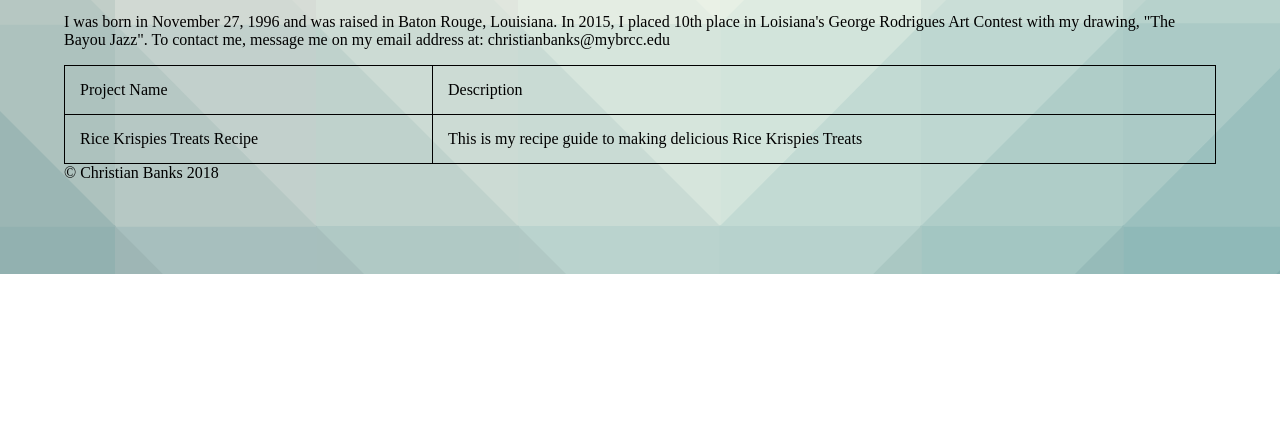
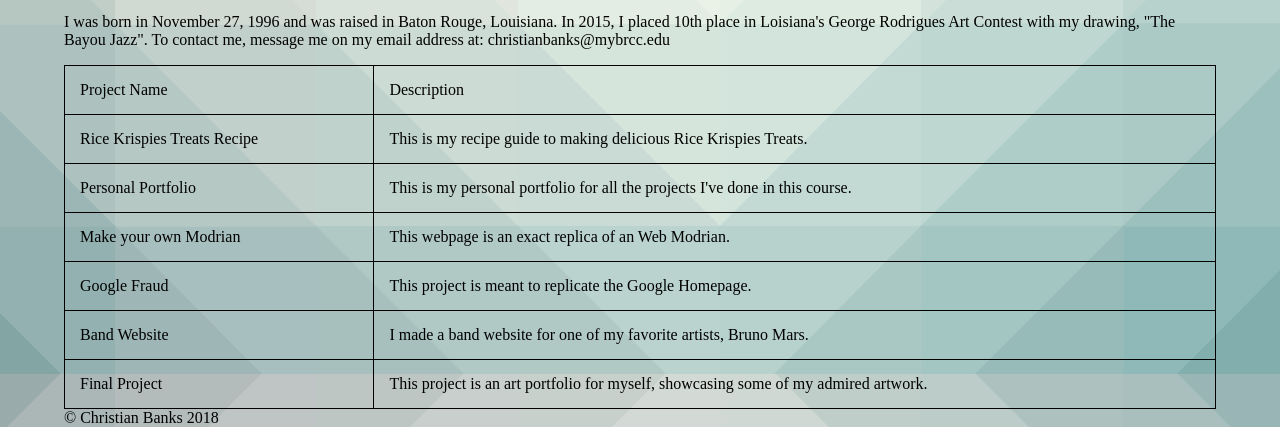
Before and after one commit to christianbanks/christianbanks.github.io, a plain HTML site: page Project 1/Index.html in a window 1280 px wide. Shown: the part 526-953 px from the top of the page. Before the commit the page ends 800 px from the top, so only its background shows below. Drawn offline with Linux system fonts and the light colour scheme.

Commit message:
Add files via upload

```diff
--- a/Project 1/Index.html
+++ b/Project 1/Index.html
@@ -5,7 +5,7 @@
     </head>
     <body>
         <link href="style.css" rel="stylesheet">
-        <div class, "shell">
+        <div class="shell">
             <section class="art">
                 <header>
                     <h1>Christian Banks' Personal Profile</h1>
@@ -26,7 +26,27 @@
                     </tr>
                     <tr>
                         <td>Rice Krispies Treats Recipe</td>
-                        <td>This is my recipe guide to making delicious Rice Krispies Treats</td>
+                        <td>This is my recipe guide to making delicious Rice Krispies Treats.</td>
+                    </tr>
+                    <tr>
+                        <td>Personal Portfolio</td>
+                        <td>This is my personal portfolio for all the projects I've done in this course.</td>
+                    </tr>
+                    <tr>
+                        <td>Make your own Modrian</td>
+                        <td>This webpage is an exact replica of an Web Modrian.</td>
+                    </tr>
+                    <tr>
+                        <td>Google Fraud</td>
+                        <td>This project is meant to replicate the Google Homepage.</td>
+                    </tr>
+                    <tr>
+                        <td>Band Website</td>
+                        <td>I made a band website for one of my favorite artists, Bruno Mars.</td>
+                    </tr>
+                    <tr>
+                        <td>Final Project</td>
+                        <td>This project is an art portfolio for myself, showcasing some of my admired artwork.</td>
                     </tr>
                 </table>
             </section>
```
